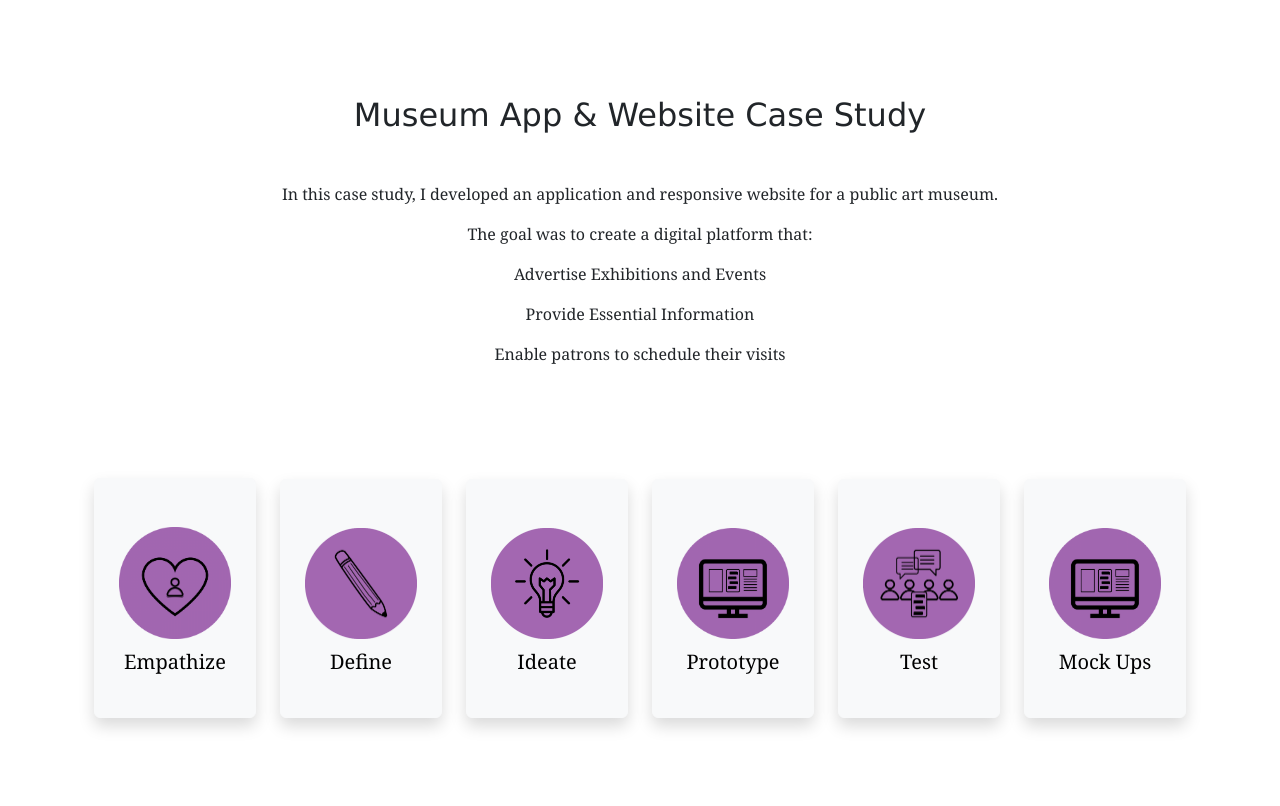
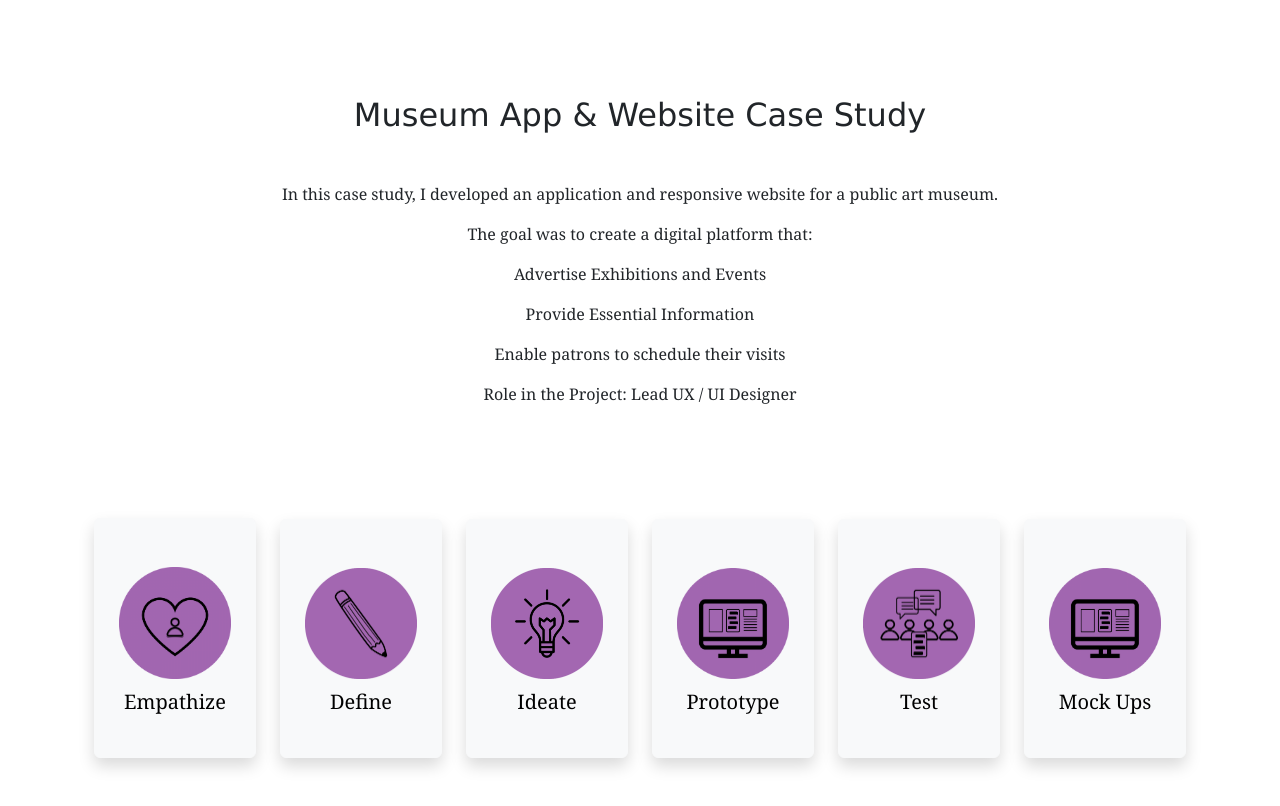
Before and after one commit to MariolaH/Design-Portfolio, a Next.js app: page /caseStudyThree in a window 1280 px wide. Built offline with nearby package versions, Linux system fonts and the light colour scheme.

Commit message:
content updates

```diff
--- a/src/app/caseStudyThree/page.tsx
+++ b/src/app/caseStudyThree/page.tsx
@@ -25,7 +25,9 @@ export default function empathize() {
             <p>Provide Essential Information</p>
             <p>Enable patrons to schedule their visits</p>
 
-
+            <p>
+            Role in the Project: Lead UX / UI Designer
+        </p>
         <div className="d-flex justify-content-center mt-5">
           <div className="row justify-content-center mt-5 btn-round image-container">
             <LinkCard
--- a/src/app/page.tsx
+++ b/src/app/page.tsx
@@ -68,7 +68,7 @@ export default function Home() {
               Hi, I&apos;m Mariola
             </h1>
             <p className="mainSubheader lead animated">
-              A UX / UI Designer and Software Developer
+              UX / UI Designer and Software Developer
             </p>
           </div>
         </header>
```
